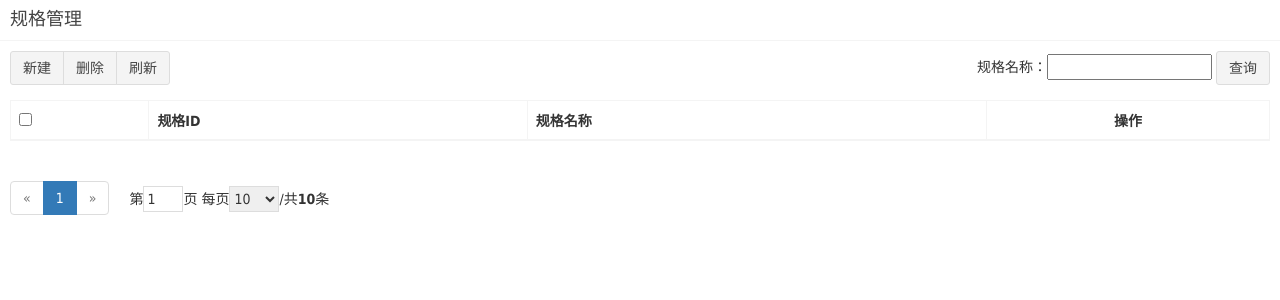
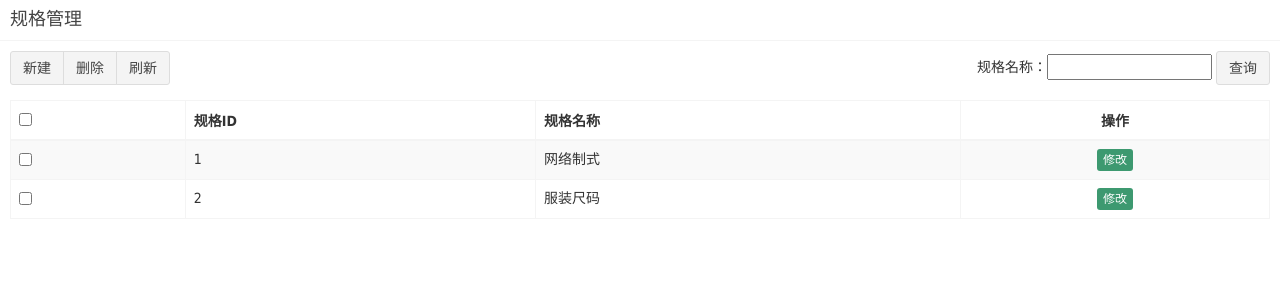
Before and after one commit to crazywade/pinyougou, a web app: page /admin/specification.html in a window 1280 px wide. Shown: the top 300 px of the page. Run offline with its HTML, style and script files only (its server is not run), Linux system fonts and the light colour scheme; data that the repository does not hold is empty.

Commit message:
first commit

```diff
--- a/pinyougou-manager-web/src/main/java/com/hcnay/manager/controller/TypeTemplateController.java
+++ b/pinyougou-manager-web/src/main/java/com/hcnay/manager/controller/TypeTemplateController.java
@@ -102,7 +102,7 @@ public class TypeTemplateController {
 
 		/**
 	 * 查询+分页
-	 * @param brand
+	 * @param typeTemplate
 	 * @param page
 	 * @param rows
 	 * @return
--- a/pinyougou-manager-web/src/main/resources/spring/springmvc.xml
+++ b/pinyougou-manager-web/src/main/resources/spring/springmvc.xml
@@ -25,7 +25,7 @@
 
 	<!-- 引用dubbo 服务 -->
 	<dubbo:application name="pinyougou-manager-web" />
-	<dubbo:registry address="zookeeper://111.231.246.122:2181"/>
+	<dubbo:registry address="zookeeper://47.101.35.69:2181"/>
 	<dubbo:annotation package="com.hcnay.manager.controller" />
 
 </beans>
--- a/pinyougou-manager-web/src/main/webapp/admin/brand.html
+++ b/pinyougou-manager-web/src/main/webapp/admin/brand.html
@@ -18,12 +18,11 @@
 	<script src="../plugins/angularjs/pagination.js"></script>
 	<link rel="stylesheet" href="../plugins/angularjs/pagination.css">
 	<!-- 分页组件结束 -->
+
 	<script type="text/javascript" src="../js/base_pagination.js"></script>
 	<script type="text/javascript" src="../js/service/brandService.js"></script>
 	<script type="text/javascript" src="../js/controller/baseController.js"></script>
 	<script type="text/javascript" src="../js/controller/brandController.js"></script>
-
-
 
 </head>
 <body class="hold-transition skin-red sidebar-mini" ng-app="pinyougou" ng-controller="brandController" >
--- a/pinyougou-manager-web/src/main/webapp/admin/index.html
+++ b/pinyougou-manager-web/src/main/webapp/admin/index.html
@@ -264,7 +264,7 @@
                                     <img src="../img/user2-160x160.jpg" class="img-circle" alt="User Image">
 
                                     <p>
-                                       测试用户
+                                       测试用户 - 马小白
                                         <small>最后登录 11:20AM</small>
                                     </p>
                                 </li>
--- a/pinyougou-manager-web/src/main/webapp/admin/specification.html
+++ b/pinyougou-manager-web/src/main/webapp/admin/specification.html
@@ -13,16 +13,10 @@
     <link rel="stylesheet" href="../css/style.css">
 	<script src="../plugins/jQuery/jquery-2.2.3.min.js"></script>
     <script src="../plugins/bootstrap/js/bootstrap.min.js"></script>
-	<script type="text/javascript" src="../plugins/angularjs/angular.min.js">  </script>
-	<script src="../plugins/angularjs/pagination.js"></script>
-	<link rel="stylesheet" href="../plugins/angularjs/pagination.css">
-	<script type="text/javascript" src="../js/base_pagination.js">  </script>
-	<script type="text/javascript" src="../js/service/specificationService.js">  </script>
-	<script type="text/javascript" src="../js/controller/baseController.js"></script>
-	<script type="text/javascript" src="../js/controller/specificationController.js">  </script>
+
 </head>
 
-<body class="hold-transition skin-red sidebar-mini" ng-app="pinyougou" ng-controller="specificationController">
+<body class="hold-transition skin-red sidebar-mini" >
   <!-- .box-body -->
                     <div class="box-header with-border">
                         <h3 class="box-title">规格管理</h3>
@@ -62,20 +56,26 @@
 			                          </tr>
 			                      </thead>
 			                      <tbody>
-			                          <tr ng-repeat="entity in list">
-			                              <td><input  type="checkbox" ng-click="updateSelection($event,entity.id)"></td>
-				                          <td>{{entity.id}}}</td>
-									      <td>{{entity.specName}}}</td>
+			                          <tr >
+			                              <td><input  type="checkbox" ></td>
+				                          <td>1</td>
+									      <td>网络制式</td>
 		                                  <td class="text-center">
-		                                 	  <button type="button" class="btn bg-olive btn-xs" data-toggle="modal" data-target="#editModal" ng-click="findOne(entity.id)">修改</button>
+		                                 	  <button type="button" class="btn bg-olive btn-xs" data-toggle="modal" data-target="#editModal">修改</button>
+		                                  </td>
+			                          </tr>
+									  <tr >
+			                              <td><input  type="checkbox" ></td>
+				                          <td>2</td>
+									      <td>服装尺码</td>
+		                                  <td class="text-center">
+		                                 	  <button type="button" class="btn bg-olive btn-xs" data-toggle="modal" data-target="#editModal">修改</button>
 		                                  </td>
 			                          </tr>
 			                      </tbody>
 			                  </table>
 			                  <!--数据列表/-->
-							<!--分页-->
-							<tm-pagination conf="paginationConf"></tm-pagination>
-						</div>
+                        </div>
                         <!-- 数据表格 /-->
                      </div>
                     <!-- /.box-body -->
--- a/pinyougou-sellergoods-service/src/main/resources/spring/applicationContext-service.xml
+++ b/pinyougou-sellergoods-service/src/main/resources/spring/applicationContext-service.xml
@@ -11,7 +11,7 @@
     <dubbo:protocol name="dubbo" port="20881"></dubbo:protocol>
 
 	<dubbo:application name="pinyougou-sellergoods-service"/>
-    <dubbo:registry address="zookeeper://111.231.246.122:2181"/>
+    <dubbo:registry address="zookeeper://47.101.35.69:2181"/>
     <dubbo:annotation package="com.hcnay.sellergoods.service.impl" />
 
 
--- a/pinyougou-shop-web/src/main/resources/spring/springmvc.xml
+++ b/pinyougou-shop-web/src/main/resources/spring/springmvc.xml
@@ -25,7 +25,7 @@
 
 	<!-- 引用dubbo 服务 -->
 	<dubbo:application name="pinyougou-shop-web" />
-	<dubbo:registry address="zookeeper://192.168.25.129:2181"/>
+	<dubbo:registry address="zookeeper://47.101.35.69:2181"/>
 	<dubbo:annotation package="com.hcnay.shop.controller" />
 
 </beans>
```
Also changed, not shown: pinyougou-sellergoods-service/src/main/java/com/hcnay/sellergoods/service/impl/ItemCatServiceImpl.java (+5 -5 lines), pinyougou-sellergoods-service/src/main/java/com/hcnay/sellergoods/service/impl/SellerServiceImpl.java (+5 -5 lines), pinyougou-sellergoods-service/src/main/java/com/hcnay/sellergoods/service/impl/SpecificationServiceImpl.java (+12 -12 lines), pinyougou-sellergoods-service/src/main/java/com/hcnay/sellergoods/service/impl/TypeTemplateServiceImpl.java (+5 -5 lines). Lines whose indentation alone changed are shown as unchanged.
